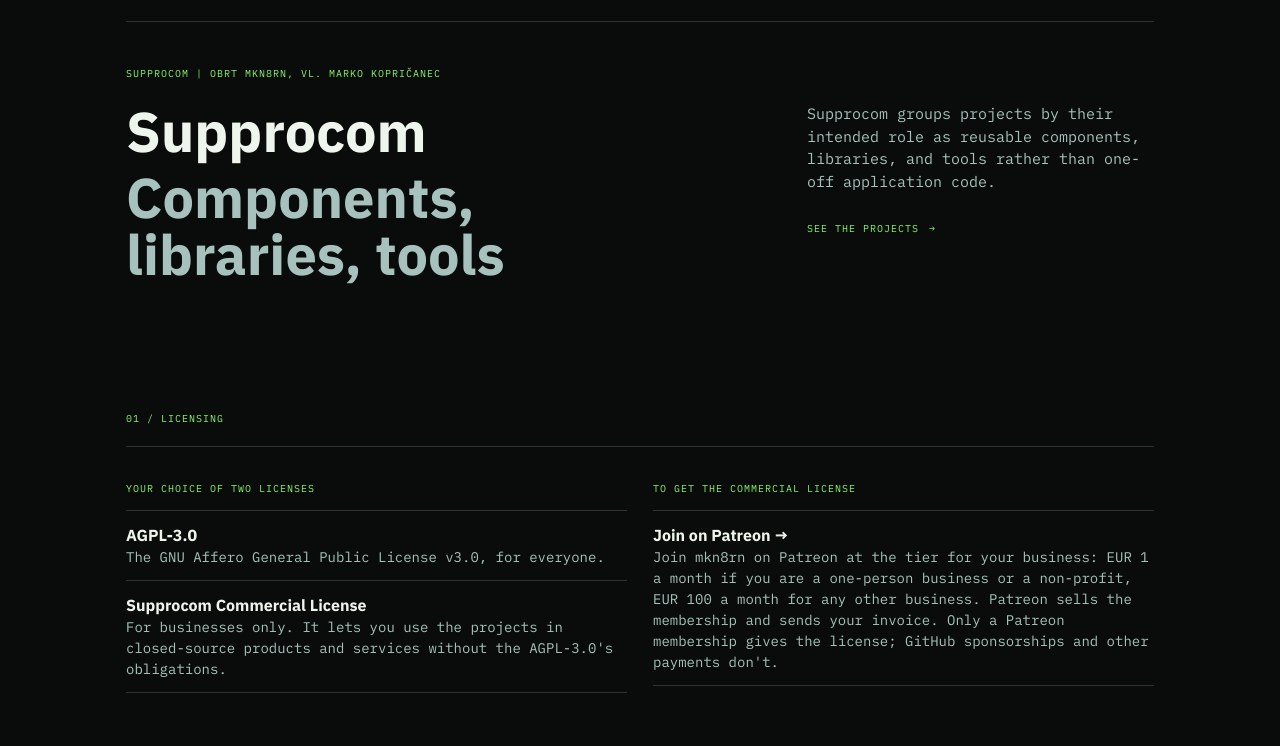
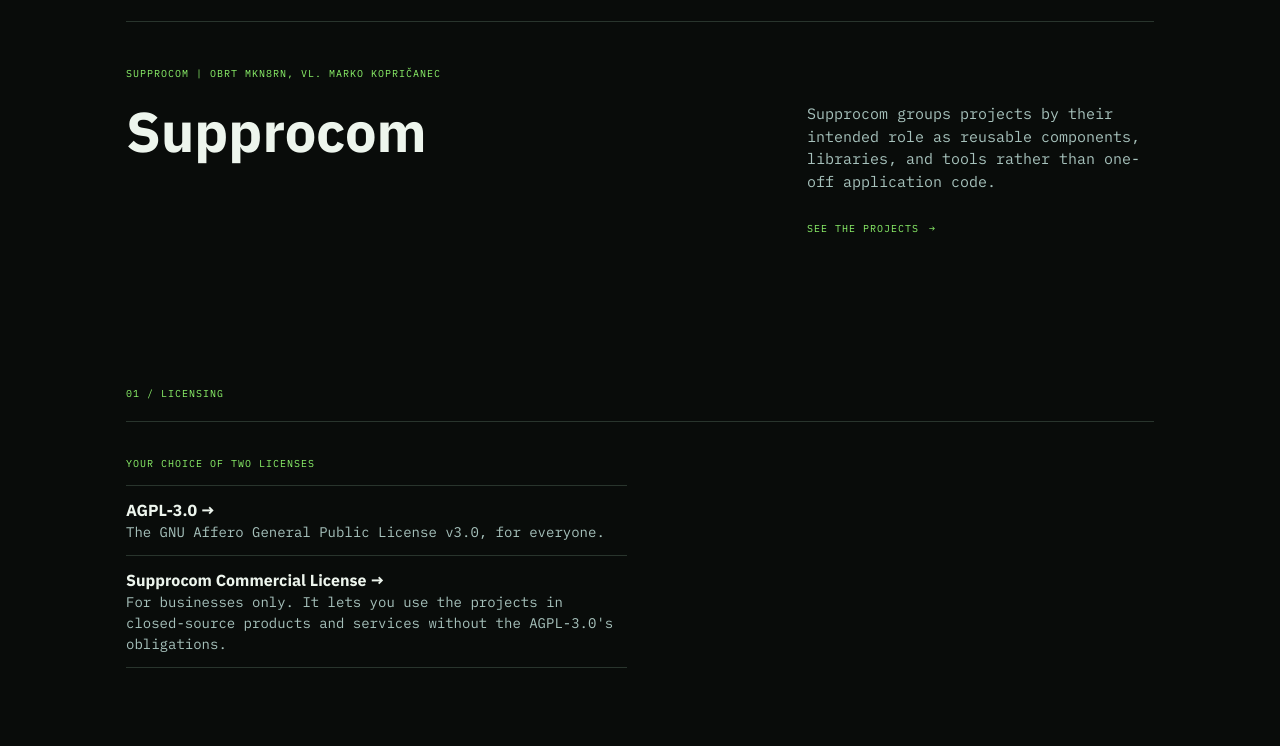
Before and after one commit to Supprocom/supprocom.github.io, a plain HTML site: page index.html in a window 1280 px wide. Shown: the part 54-800 px from the top of the page. Drawn offline with Linux system fonts and the light colour scheme.

Commit message:
Root page: license links, simpler hero

```diff
--- a/index.html
+++ b/index.html
@@ -2,13 +2,11 @@
 <body id=top><a class=skip href=#main-content>Skip to content</a>
 <header class="header wrap"><a class="brand label" href=./ aria-label="Supprocom"><span class=mark><img src=security/avatar.png alt=""></span><span>supprocom</span></a><nav class="nav label" aria-label="Main navigation"><a href=#licensing>Licensing</a><a href=#faq>FAQ</a><a href=https://github.com/Supprocom target=_blank rel=noreferrer>GitHub</a></nav></header>
 <main id=main-content>
-<section class="hero section wrap" aria-labelledby=intro-title><div class=copy><p class="eyebrow label">Supprocom | Obrt mkn8rn, vl. Marko Kopričanec</p><h1 id=intro-title><span>Supprocom</span><span class="sub gray-text-1">Components, libraries, tools</span></h1></div><div class="aside gray-text-1"><p>Supprocom groups projects by their intended role as reusable components, libraries, and tools rather than one-off application code.</p><a class="action label" href=https://github.com/Supprocom target=_blank rel=noreferrer>See the projects <span aria-hidden=true>&rarr;</span></a></div></section>
+<section class="hero section wrap" aria-labelledby=intro-title><div class=copy><p class="eyebrow label">Supprocom | Obrt mkn8rn, vl. Marko Kopričanec</p><h1 id=intro-title><span>Supprocom</span></h1></div><div class="aside gray-text-1"><p>Supprocom groups projects by their intended role as reusable components, libraries, and tools rather than one-off application code.</p><a class="action label" href=https://github.com/Supprocom target=_blank rel=noreferrer>See the projects <span aria-hidden=true>&rarr;</span></a></div></section>
 
 <section class="section wrap" id=licensing aria-labelledby=licensing-title><div class=bar><h2 class=label id=licensing-title>01 / licensing</h2></div><div class=scope><div><h3>Your choice of two licenses</h3><ul>
-<li><strong>AGPL-3.0</strong>The GNU Affero General Public License v3.0, for everyone.</li>
-<li><strong>Supprocom Commercial License</strong>For businesses only. It lets you use the projects in closed-source products and services without the AGPL-3.0's obligations.</li>
-</ul></div><div><h3>To get the commercial license</h3><ul>
-<li><a href=https://www.patreon.com/cw/mkn8rn target=_blank rel=noreferrer><strong>Join on Patreon &rarr;</strong></a>Join <a href=https://www.patreon.com/cw/mkn8rn target=_blank rel=noreferrer>mkn8rn on Patreon</a> at the tier for your business: EUR 1 a month if you are a one-person business or a non-profit, EUR 100 a month for any other business. Patreon sells the membership and sends your invoice. Only a Patreon membership gives the license; GitHub sponsorships and other payments don't.</li>
+<li><a href=https://www.gnu.org/licenses/agpl-3.0.html target=_blank rel=noreferrer><strong>AGPL-3.0 &rarr;</strong></a>The GNU Affero General Public License v3.0, for everyone.</li>
+<li><a href=https://www.patreon.com/cw/mkn8rn target=_blank rel=noreferrer><strong>Supprocom Commercial License &rarr;</strong></a>For businesses only. It lets you use the projects in closed-source products and services without the AGPL-3.0's obligations.</li>
 </ul></div></div></section>
 
 <section class="section contact wrap" id=faq aria-labelledby=faq-title><div class=bar><h2 class=label id=faq-title>02 / commercial license FAQ</h2></div><p class="gray-text-1" style="margin:24px 0 0;max-width:620px;font-size:var(--body)">These answers are about the commercial license. Under the AGPL-3.0 you can do whatever you want with the libraries, as long as you follow its terms, such as sharing your source code.</p><div class=faq><div class=faq-list>
```
